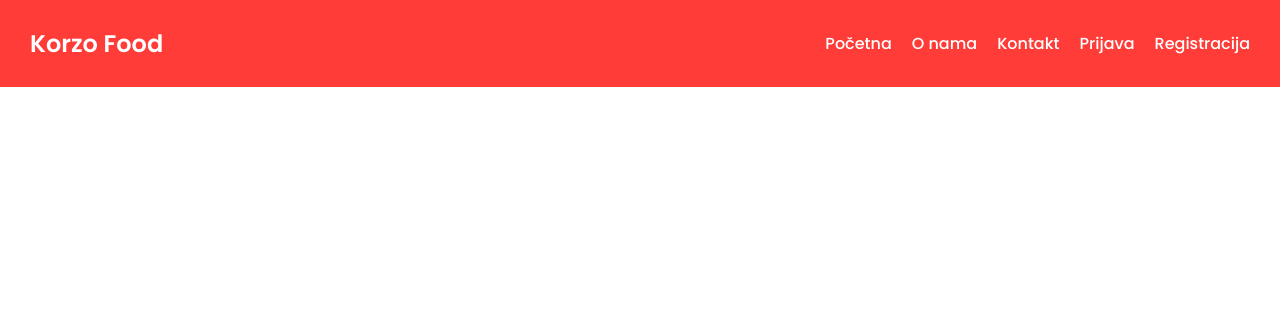
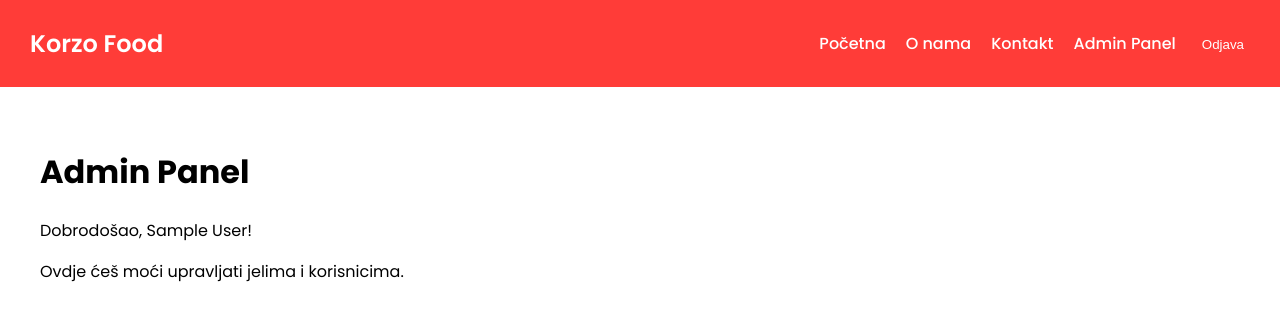
Before and after one commit to EldarD-05/DWS-Project---Korzo-Food, a React (Create React App) app in the folder korzo-food/: page /admin in a window 1280 px wide. Shown: the top 320 px of the page. Built offline with nearby package versions, Linux system fonts and the light colour scheme; sample sign-in values are in the browser's storage.

Commit message:
Dodan admin panel sa zaštitom rute i prikazom linka samo za admin korisnike, implementirana odjava iz aplikacije

```diff
--- a/korzo-food/src/App.js
+++ b/korzo-food/src/App.js
@@ -5,6 +5,8 @@ import About from "./pages/About";
 import Contact from "./pages/Contact";
 import Login from "./pages/Login";
 import Register from "./pages/Register";
+import AdminPage from "./pages/AdminPage";
+import PrivateRoute from "./components/PrivateRoute";
 
 function App() {
   return (
@@ -16,6 +18,14 @@ function App() {
         <Route path="/kontakt" element={<Contact />} />
         <Route path="/prijava" element={<Login />} />
         <Route path="/registracija" element={<Register />} />
+        <Route
+          path="/admin"
+          element={
+            <PrivateRoute>
+              <AdminPage />
+            </PrivateRoute>
+          }
+        />
       </Routes>
     </Router>
   );
--- a/korzo-food/src/components/Navbar.js
+++ b/korzo-food/src/components/Navbar.js
@@ -1,7 +1,15 @@
-import { Link } from "react-router-dom";
+import { Link, useNavigate } from "react-router-dom";
 import "./Navbar.css";
 
 function Navbar() {
+  const navigate = useNavigate();
+  const user = JSON.parse(localStorage.getItem("user"));
+
+  const handleLogout = () => {
+    localStorage.removeItem("user");
+    navigate("/prijava");
+  };
+
   return (
     <nav className="navbar">
       <div className="logo">Korzo Food</div>
@@ -9,8 +17,23 @@ function Navbar() {
         <li><Link to="/">Početna</Link></li>
         <li><Link to="/o-nama">O nama</Link></li>
         <li><Link to="/kontakt">Kontakt</Link></li>
-        <li><Link to="/prijava">Prijava</Link></li>
-        <li><Link to="/registracija">Registracija</Link></li>
+
+        {!user && (
+          <>
+            <li><Link to="/prijava">Prijava</Link></li>
+            <li><Link to="/registracija">Registracija</Link></li>
+          </>
+        )}
+
+        {user?.role === "admin" && (
+          <li><Link to="/admin">Admin Panel</Link></li>
+        )}
+
+        {user && (
+          <li><button onClick={handleLogout} style={{ background: "none", border: "none", color: "white", cursor: "pointer" }}>
+            Odjava
+          </button></li>
+        )}
       </ul>
     </nav>
   );
--- /dev/null
+++ b/korzo-food/src/components/PrivateRoute.js
@@ -0,0 +1,11 @@
+import { Navigate } from "react-router-dom";
+
+function PrivateRoute({ children }) {
+  const user = JSON.parse(localStorage.getItem("user"));
+  if (!user || user.role !== "admin") {
+    return <Navigate to="/" />;
+  }
+  return children;
+}
+
+export default PrivateRoute;
--- /dev/null
+++ b/korzo-food/src/pages/AdminPage.js
@@ -0,0 +1,13 @@
+function AdminPage() {
+  const user = JSON.parse(localStorage.getItem("user"));
+
+  return (
+    <div style={{ padding: "40px", fontFamily: 'Poppins, sans-serif' }}>
+      <h1>Admin Panel</h1>
+      <p>Dobrodošao, {user?.name || "admin"}!</p>
+      <p>Ovdje ćeš moći upravljati jelima i korisnicima.</p>
+    </div>
+  );
+}
+
+export default AdminPage;
```
